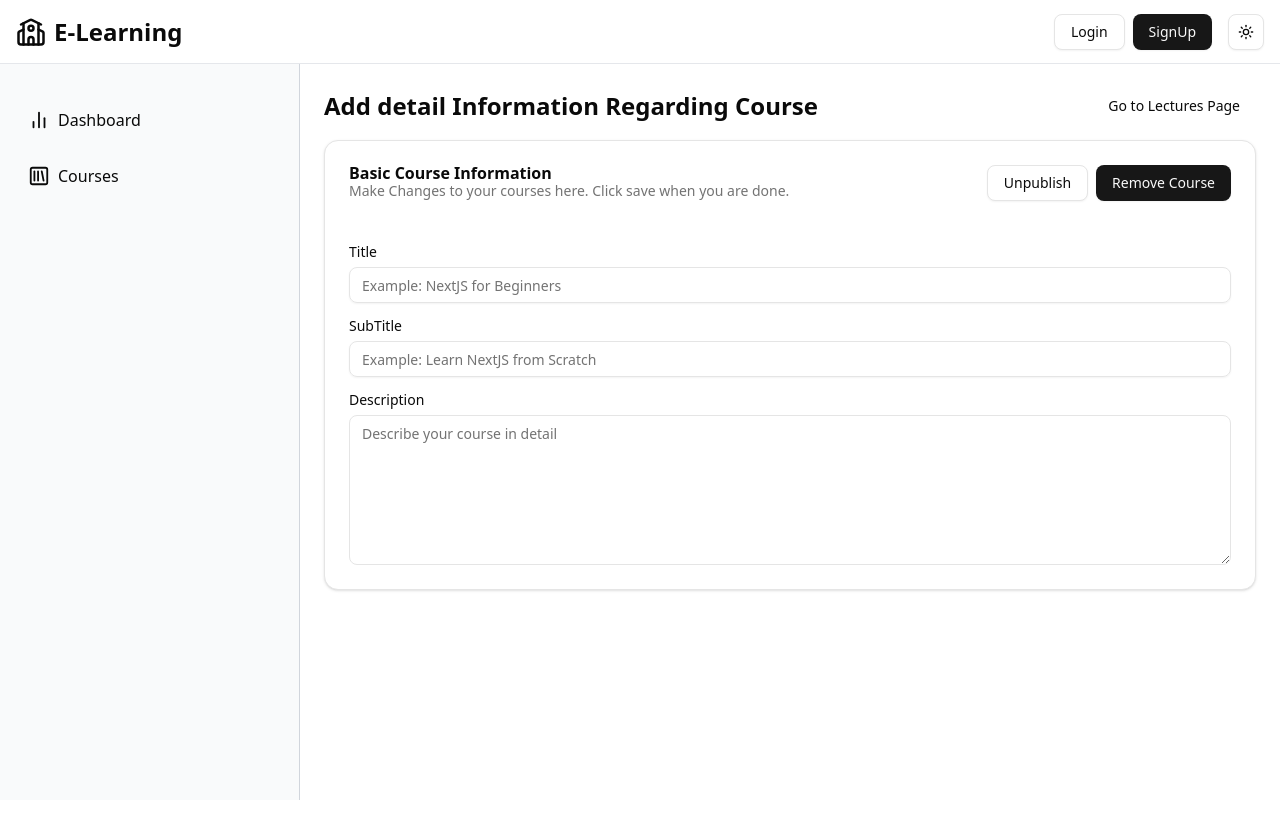
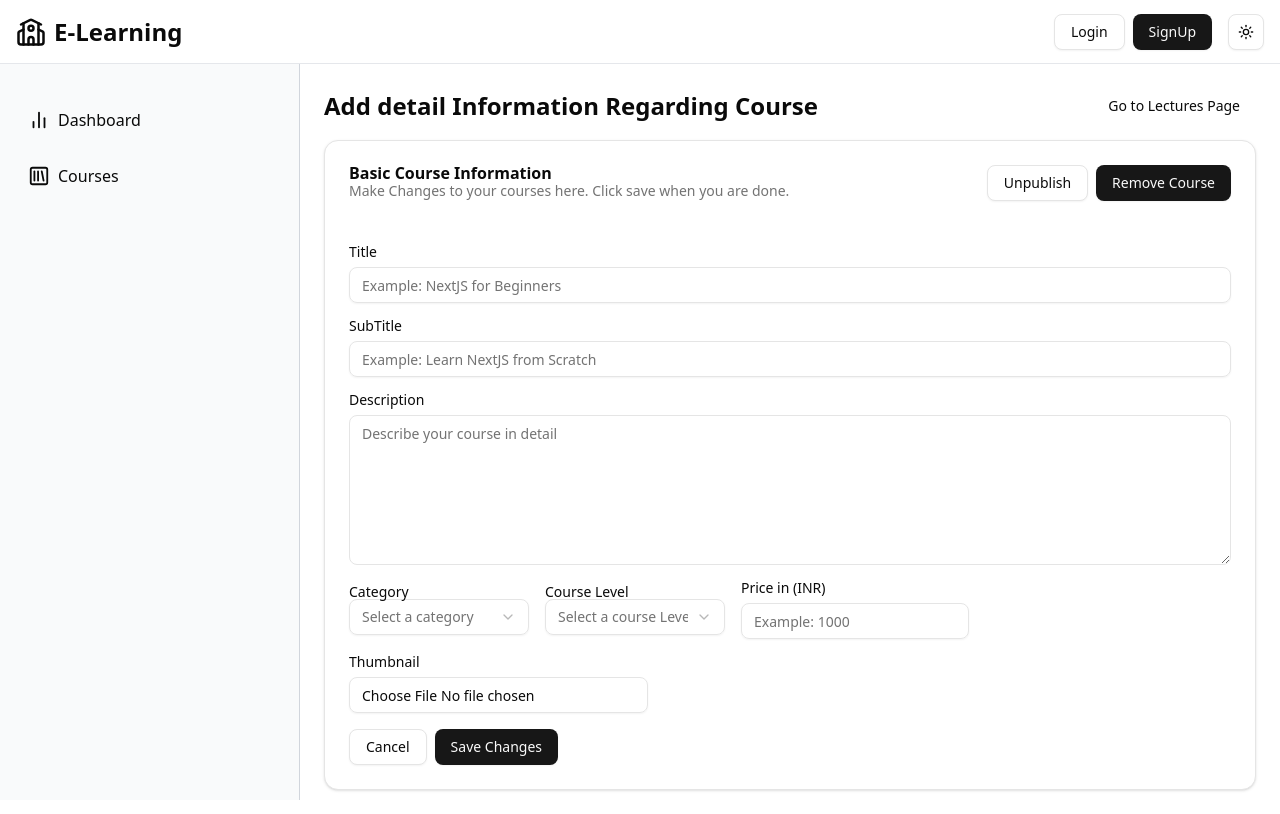
Before and after one commit to prince5433/LMS2, a React (Vite) app in the folder client/: page /admin/course/1 in a window 1280 px wide. Built offline with nearby package versions, Linux system fonts and the light colour scheme; no server answers.

Commit message:
done till 8:05

```diff
--- a/client/src/pages/admin/course/CourseTab.jsx
+++ b/client/src/pages/admin/course/CourseTab.jsx
@@ -4,12 +4,49 @@ import { Button } from '@/components/ui/button'
 import { Label } from '@/components/ui/label'
 import { Input } from '@/components/ui/input'
 import { Textarea } from '@/components/Textarea'
+import { Select, SelectContent, SelectGroup, SelectItem, SelectLabel, SelectTrigger, SelectValue } from '@/components/ui/select'
+import { Loader2 } from 'lucide-react'
+import { useNavigate } from 'react-router-dom'
 
 const CourseTab = () => {
     const isPublished = true; // Dummy variable to check if the course is published or not
-    const [courseTitle, setCourseTitle] = useState('');
-    const [subTitle, setSubTitle] = useState('');
-    const [description, setDescription] = useState('');
+    const isLoading=false; // Dummy variable to check if the course is loading or not
+
+    const [input, setInput] = useState({
+        courseTitle: "",
+        subTitle: "",
+        description: "",
+        courseLevel: "",
+        coursePrice: "",
+        category: "",
+        courseThumbnail: "",
+    });
+    const [previewThumbnail, setPreviewThumbnail] = useState("");
+
+    const navigate = useNavigate();
+
+    const changeEventHandler = (e) => {
+        const { name, value } = e.target;
+        setInput({ ...input, [name]: value });
+    }
+
+    const selectCategory= (value) => {
+        setInput({ ...input, category: value });
+    }
+
+    const selectCourseLevel = (value) => {
+        setInput({ ...input, courseLevel: value });
+    }
+    //get file
+    const selectThumbnail = (e) => {
+        const file = e.target.files?.[0];
+        if(file){
+        setInput({ ...input, courseThumbnail: file });
+        const fileReader = new FileReader();
+        fileReader.onloadend = () => setPreviewThumbnail(fileReader.result);
+        fileReader.readAsDataURL(file);
+        }
+    }
 
     return (
         <Card>
@@ -37,8 +74,8 @@ const CourseTab = () => {
                             type='text'
                             placeholder='Example: NextJS for Beginners'
                             name='courseTitle'
-                        value={courseTitle}
-                        onChange={(e) => setCourseTitle(e.target.value)}
+                            value={input.courseTitle}
+                            onChange={changeEventHandler}
                             className="mt-2"
                         />
                     </div>
@@ -50,8 +87,8 @@ const CourseTab = () => {
                             type='text'
                             placeholder='Example: Learn NextJS from Scratch'
                             name='subTitle'
-                        value={subTitle}
-                        onChange={(e) => setSubTitle(e.target.value)}
+                            value={input.subTitle}
+                            onChange={changeEventHandler}
                             className="mt-2"
                         />
                     </div>
@@ -61,10 +98,89 @@ const CourseTab = () => {
                         </Label>
                         <Textarea
                             placeholder="Describe your course in detail"
-                        value={description}
-                        onChange={(e) => setDescription(e.target.value)}
+                            name="description"
+                            value={input.description}
+                            onChange={changeEventHandler}
                             className="mt-2 min-h-[150px]"
                         />
+                    </div>
+                    <div className='flex items-center gap-4'>
+                        <div>
+                            <Label>Category</Label>
+                            <Select onValueChange={selectCategory} >
+                                <SelectTrigger className="w-[180px]">
+                                    <SelectValue placeholder="Select a category" />
+                                </SelectTrigger>
+                                <SelectContent>
+                                    <SelectGroup>
+                                        <SelectLabel>Category</SelectLabel>
+                                        <SelectItem value="NextJS">NextJS</SelectItem>
+                                        <SelectItem value="Data Science">Data Science</SelectItem>
+                                        <SelectItem value="FrontEnd Development">FrontEnd Development</SelectItem>
+                                        <SelectItem value="Backend Development">Backend Development</SelectItem>
+                                        <SelectItem value="FullStack Development">FullStack Development</SelectItem>
+                                    </SelectGroup>
+                                </SelectContent>
+                            </Select>
+                        </div>
+                        <div>
+                            <Label>Course Level</Label>
+                            <Select onValueChange={selectCourseLevel}>
+                                <SelectTrigger className="w-[180px]">
+                                    <SelectValue placeholder="Select a course Level" />
+                                </SelectTrigger>
+                                <SelectContent>
+                                    <SelectGroup>
+                                        <SelectLabel>Course Level</SelectLabel>
+                                        <SelectItem value="Beginner">Beginner</SelectItem>
+                                        <SelectItem value="Medium">Medium</SelectItem>
+                                        <SelectItem value="Advance">Advance</SelectItem>
+                                    </SelectGroup>
+                                </SelectContent>
+                            </Select>
+                        </div>
+                        <div>
+                            <Label>Price in (INR)</Label>
+                            <Input
+                                type='number'
+                                placeholder='Example: 1000'
+                                name='coursePrice'
+                                value={input.coursePrice}
+                                onChange={changeEventHandler}
+                                className="mt-2"
+                            />
+                        </div>
+                    </div>
+                    <div>
+                            <Label>Thumbnail</Label>
+                            <Input
+                                type='file'
+                                accept='image/*'
+                                name='courseThumbnail'
+                                onChange={selectThumbnail}
+                                className="w-fit mt-2"
+                            />
+                            {
+                                previewThumbnail && (
+                                    <img src={previewThumbnail} alt="Course Thumbnail" className="mt-2 w-32 h-32 object-cover" />
+                                )
+                            }
+                        </div>
+                        <div>
+                            <Button variant="outline" onClick={() => navigate("/admin/course")}>Cancel</Button>
+                            <Button disabled={isLoading} className="ml-2">
+                                {
+                                    isLoading ? (
+                                        <>
+                                            <Loader2 className="mr-2 h-4 w-4 animate-spin" />
+                                            Please Wait
+                                        </>
+                                    ) : (
+                                        "Save Changes"
+                                    )
+                                }
+                            </Button>
+
                         </div>
                 </div>
             </CardContent>
```
Lines whose indentation alone changed are shown as unchanged.
